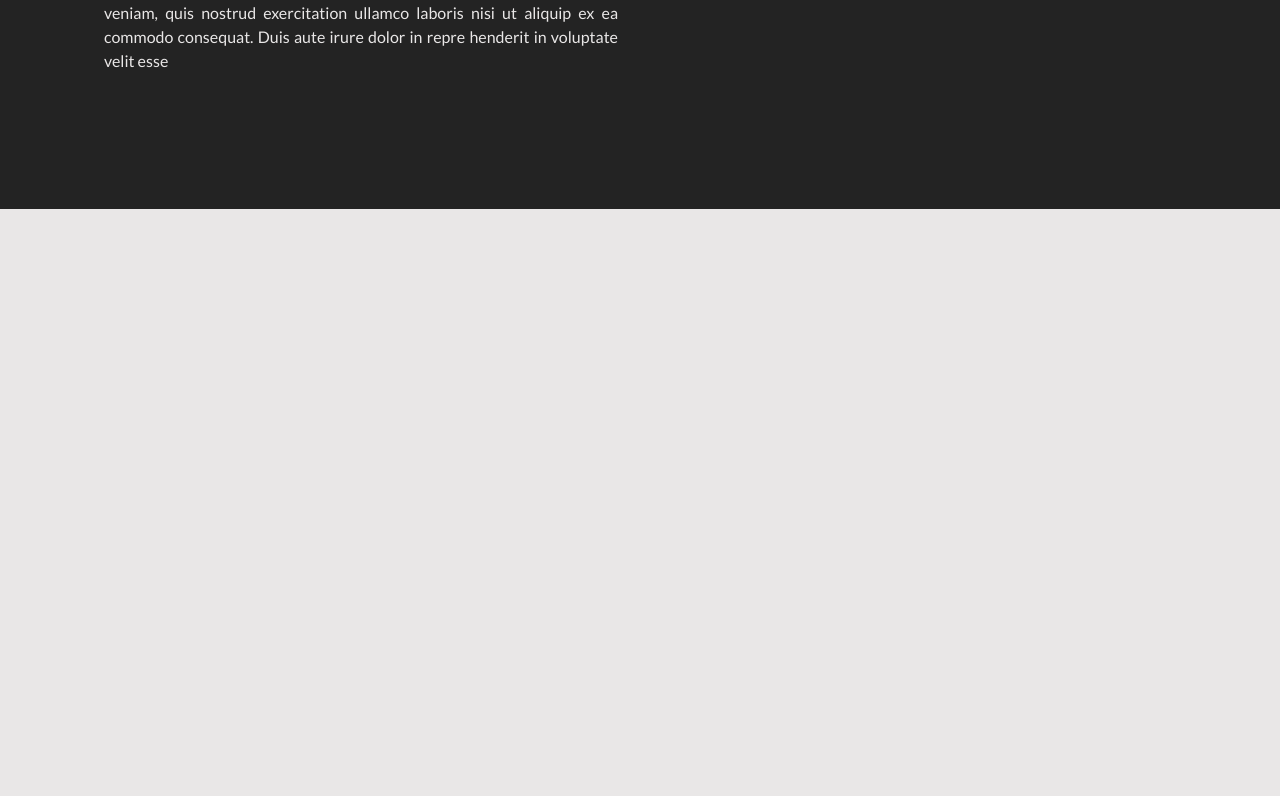
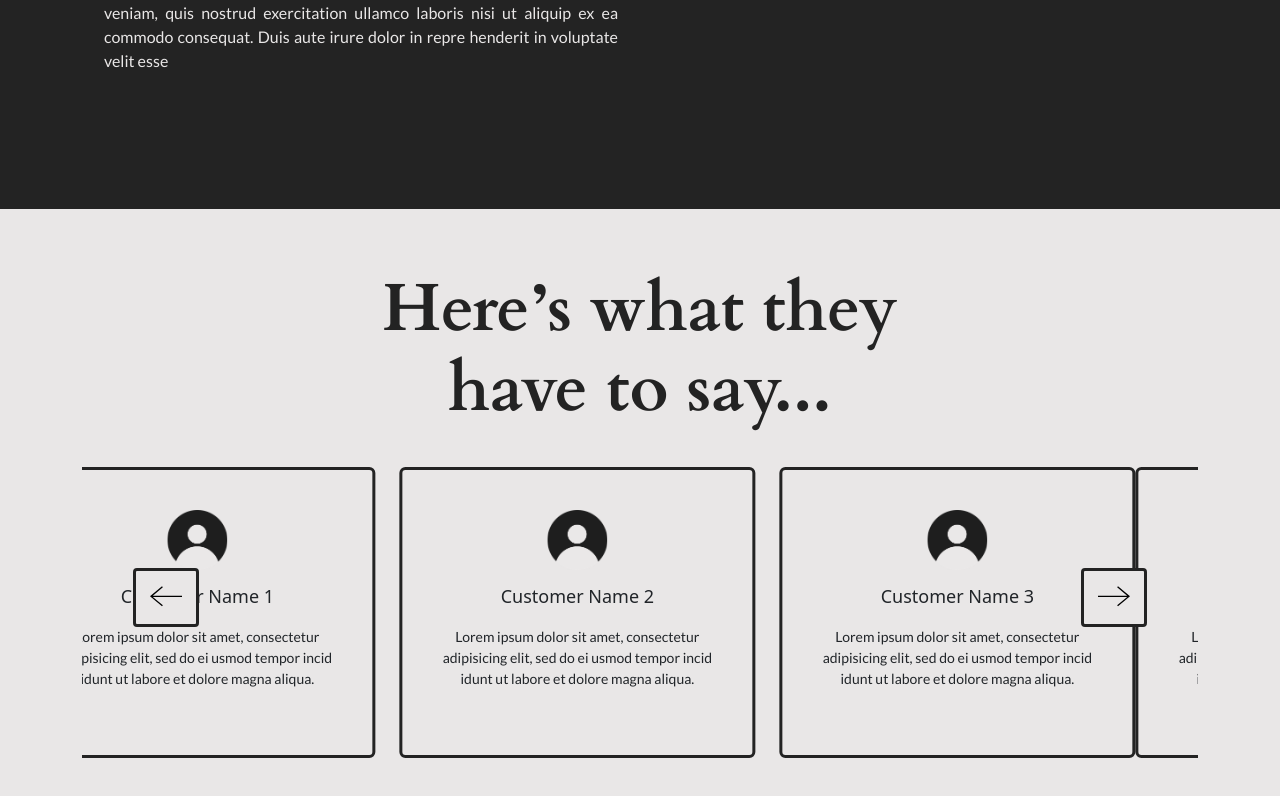
Before and after one commit to makaifox/My_log_landingpage, a plain HTML site: page index.html in a window 1280 px wide. Shown: the part 1720-2516 px from the top of the page. Before the commit the page ends 1989 px from the top, so only its background shows below. Drawn offline with nearby package versions, Linux system fonts and the light colour scheme.

Commit message:
third section ready

```diff
--- /dev/null
+++ b/assets/js/scripts.js
@@ -0,0 +1,63 @@
+$(document).ready(function() {
+  $.getJSON("./assets/js/testimonials.json", function(data) {
+    var carouselInner = $('.carousel-inner');
+
+    var cardsPerSlide = {
+      mobile: 1,   // Número de cards por slide em resolução móvel
+      tablet: 2,   // Número de cards por slide em resolução de tablet
+      desktop: 3   // Número de cards por slide em resolução desktop
+    };
+
+    function updateCarousel() {
+      var windowWidth = $(window).width();
+      var activeSlide;
+
+      if (windowWidth < 576) {
+        activeSlide = cardsPerSlide.mobile;
+      } else if (windowWidth < 992) {
+        activeSlide = cardsPerSlide.tablet;
+      } else {
+        activeSlide = cardsPerSlide.desktop;
+      }
+
+      // Remover todos os itens do carousel
+      carouselInner.empty();
+
+      // Adicionar os itens ao carousel
+      var activeIndex = 0;
+      var slide = $('<div class="carousel-item active"><div class="row"></div></div>');
+      carouselInner.append(slide);
+
+      $.each(data, function(index, item) {
+        var cardColumn = $('<div class="col-12 col-md-6 col-lg-4"></div>');
+        var card = $('<div class="card" >' +
+          '<img src="assets/images/userico.png" class="card-img" alt="testimonial image">' +
+          '<div class="card-body ">' +
+          '<h5 class="card-title text-center">' + item.name + '</h5>' +
+          '<p class="card-text text-center">' + item.description + '</p>' +
+          '</div>' +
+          '</div>');
+
+        cardColumn.append(card);
+        slide.find('.row').append(cardColumn);
+
+        if ((index + 1 ) % activeSlide === 0) {
+          activeIndex++;
+          slide = $('<div class="carousel-item"><div class="row"></div></div>');
+          carouselInner.append(slide);
+        }
+      });
+
+      // Ativar o carousel
+      $('.carousel').carousel();
+    }
+
+    // Atualizar o carousel quando a janela for redimensionada
+    $(window).on('resize', function() {
+      updateCarousel();
+    });
+
+    // Atualizar o carousel pela primeira vez
+    updateCarousel();
+  });
+});
--- /dev/null
+++ b/assets/js/testimonials.json
@@ -0,0 +1,27 @@
+[
+    {
+      "name": "Customer Name 1",
+      "description": "Lorem ipsum dolor sit amet, consectetur adipisicing elit, sed do ei usmod tempor incid idunt ut labore et dolore magna aliqua."
+    },
+    {
+      "name": "Customer Name 2",
+      "description": "Lorem ipsum dolor sit amet, consectetur adipisicing elit, sed do ei usmod tempor incid idunt ut labore et dolore magna aliqua."
+    },
+    {
+      "name": "Customer Name 3",
+      "description": "Lorem ipsum dolor sit amet, consectetur adipisicing elit, sed do ei usmod tempor incid idunt ut labore et dolore magna aliqua."
+    },
+    {
+      "name": "Customer Name 4",
+      "description": "Lorem ipsum dolor sit amet, consectetur adipisicing elit, sed do ei usmod tempor incid idunt ut labore et dolore magna aliqua."
+    },
+    {
+      "name": "Customer Name 5",
+      "description": "Lorem ipsum dolor sit amet, consectetur adipisicing elit, sed do ei usmod tempor incid idunt ut labore et dolore magna aliqua."
+    },
+    {
+      "name": "Customer Name 6",
+      "description": "Lorem ipsum dolor sit amet, consectetur adipisicing elit, sed do ei usmod tempor incid idunt ut labore et dolore magna aliqua."
+    }
+
+  ]
--- a/assets/scss/style.scss
+++ b/assets/scss/style.scss
@@ -97,6 +97,61 @@ nav{
   }
 }
 
+.third-section{
+
+  .h1 {
+    font-size: 3rem;
+  }
+
+  .card {
+    margin-top: 30px;
+    background-color: $white;
+    border: solid 3px $black  ;
+    padding: 40px 10px;
+
+    .card-img {
+      width: 60px;
+      height: auto;
+      margin: auto;
+    }
+
+    .card-title {
+      font-size: 18px;
+    }
+    .card-text {
+      font-size: 14px;
+    }
+  }
+  .arrow-box {
+    background-color: $white;
+    border: solid 3px $black  ;
+    border-radius: 4px;
+    padding: 5px 14px;
+  }
+
+  .carousel-control{
+    &-next, &-prev {
+      opacity: unset;
+    }
+
+    &-prev-icon {
+      background-image: url(../images/arrow-left.svg);
+    }
+    &-next-icon {
+      background-image: url(../images/arrow-right.svg);
+    }
+
+    &-prev-icon,&-next-icon {
+      fill: $black;
+      margin-top: 5px;
+    }
+  }
+
+}
+
+
+
+
 @media (min-width: 1000px) {
   h1 {
     font-size: 4.18rem;
--- a/index.html
+++ b/index.html
@@ -5,7 +5,6 @@
   <meta name="viewport" content="width=device-width, initial-scale=1.0">
   <link rel="stylesheet" href="assets/Bootstrap/css/bootstrap.min.css">
   <link rel="stylesheet" href="assets/css/style.css">
-  <script src="assets/Bootstrap/js/bootstrap.min.js"></script>
   <title>IPG HEALTH</title>
 </head>
 <body>
@@ -109,6 +108,32 @@
     </div>
 
   </section>
+  <section class="third-section">
+    <div class="container">
+      <h1 class="text-center">
+        Here’s what they <br/> have to say...
+      </h1>
+      <div id="carouselTestimonials" class="carousel slide" data-bs-ride="carousel">
+        <div class="carousel-inner">
+        </div>
+        <button class="carousel-control-prev" type="button" data-bs-target="#carouselTestimonials" data-bs-slide="prev">
+          <div class="arrow-box">
+            <span class="carousel-control-prev-icon" aria-hidden="true"></span>
+            <span class="visually-hidden">Previous</span>
+          </div>
+        </button>
+        <button class="carousel-control-next" type="button" data-bs-target="#carouselTestimonials" data-bs-slide="next">
+          <div class="arrow-box">
+          <span class="carousel-control-next-icon" aria-hidden="true"></span>
+          <span class="visually-hidden">Next</span>
+        </div>
+        </button>
+      </div>
+    </div>
+  </section>
 
+  <script src="https://code.jquery.com/jquery-3.6.0.min.js"></script>
+  <script src="assets/Bootstrap/js/bootstrap.min.js"></script>
+  <script src="assets/js/scripts.js"></script>
 </body>
 </html>
```
Also changed, not shown: assets/css/style.css, assets/images/arrow-left.svg (added), assets/images/arrow-right.svg (added), 1 other file.
